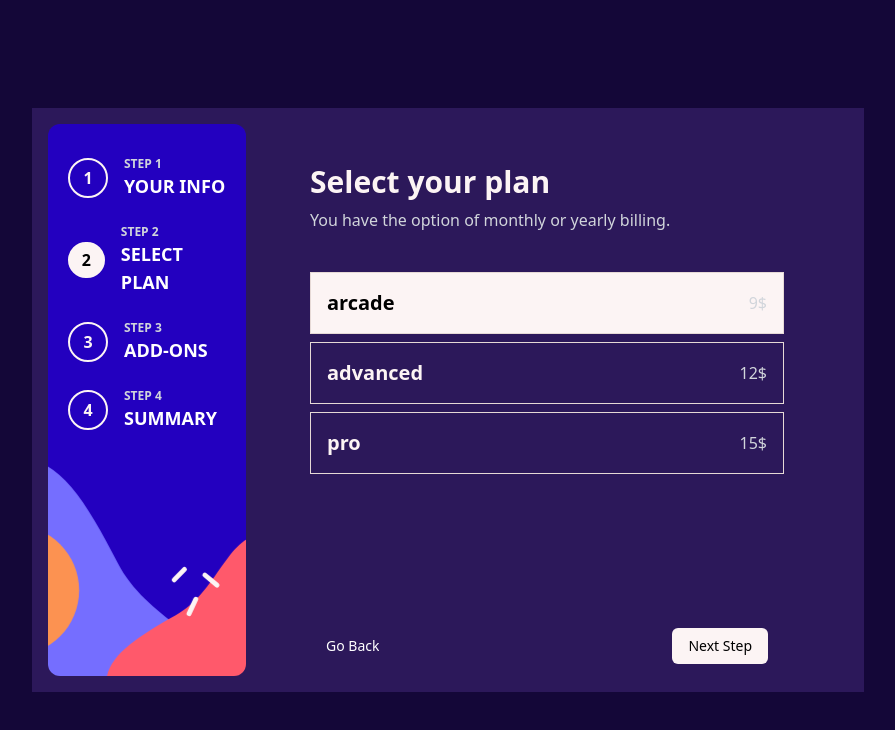
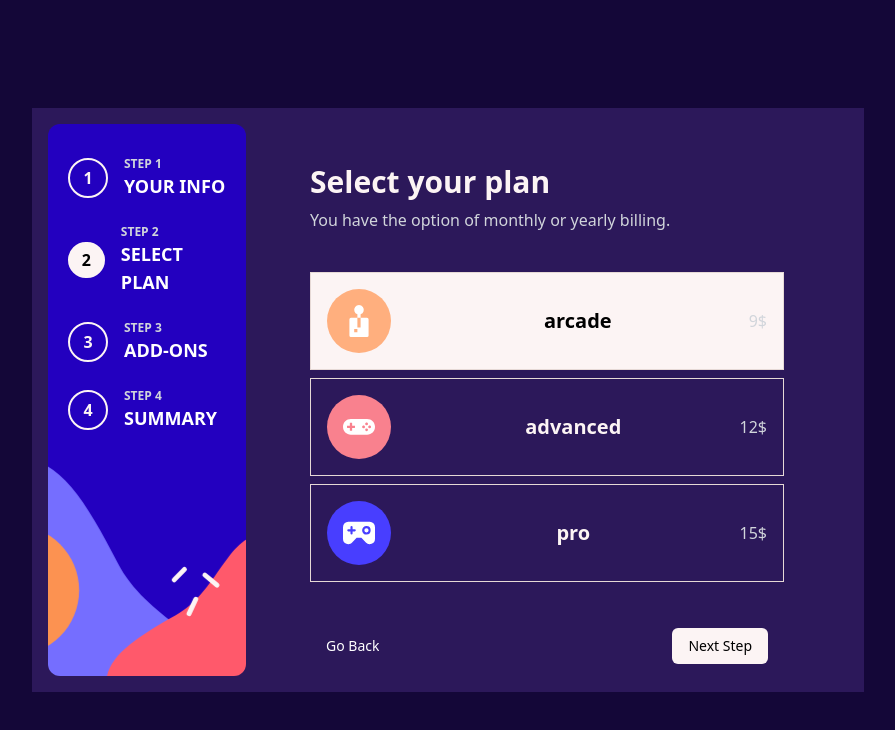
Before and after one commit to AtanasovCode/planit-multistep-form, a React app: page /multi-step/step-one in a window 1280 px wide. Both pictures are taken after a click on the button "Next Step". Shown: the top 730 px of the page, without its empty margins (192-1087 px from the left). Built offline with nearby package versions, Linux system fonts and the light colour scheme; the HTML template or start-up script is replaced by a standard one.

Commit message:
added icons for each pricing plan

```diff
--- a/src/components/ModelSelect.jsx
+++ b/src/components/ModelSelect.jsx
@@ -3,6 +3,7 @@ import { useStore } from "../../useStore";
 const ModelSelect = ({
     name,
     price,
+    icon,
 }) => {
 
     const {
@@ -14,8 +15,15 @@ const ModelSelect = ({
     return (
         <div className={`
             w-full border border-border-color border-solid ${background}
-            flex items-center justify-between p-4
+            flex items-center justify-between p-4 cursor-pointer
         `}>
+            <div className="mr-4">
+                <img
+                    src={icon}
+                    alt="pricing icon"
+                    className="w-16"
+                />
+            </div>
             <div className="font-bold text-xl">
                 {name}
             </div>
--- a/src/steps/StepTwo.jsx
+++ b/src/steps/StepTwo.jsx
@@ -33,6 +33,7 @@ const StepTwo = () => {
                                 key={plan.name}
                                 name={plan.name}
                                 price={plan.price}
+                                icon={plan.icon}
                             />
                         );
                     })
--- a/useStore.js
+++ b/useStore.js
@@ -1,4 +1,9 @@
 import { create } from 'zustand'
+
+//importing icons for each pricing plan
+import arcadeIcon from './src/assets/icon-arcade.svg';
+import proIcon from './src/assets/icon-pro.svg';
+import advancedIcon from './src/assets/icon-advanced.svg';
 
 export const useStore = create((set) => ({
   //route
@@ -39,14 +44,17 @@ export const useStore = create((set) => ({
         {
           name: "arcade",
           price: "9",
+          icon: arcadeIcon,
         },
         {
           name: "advanced",
-          price: "12"
+          price: "12",
+          icon: advancedIcon,
         },
         {
           name: "pro",
           price: "15",
+          icon: proIcon,
         }
       ],
     },
@@ -56,14 +64,17 @@ export const useStore = create((set) => ({
         {
           name: "arcade",
           price: "90",
+          icon: arcadeIcon,
         },
         {
           name: "advanced",
-          price: "120"
+          price: "120",
+          icon: advancedIcon,
         },
         {
           name: "pro",
           price: "150",
+          icon: proIcon,
         }
       ],
     },
```
